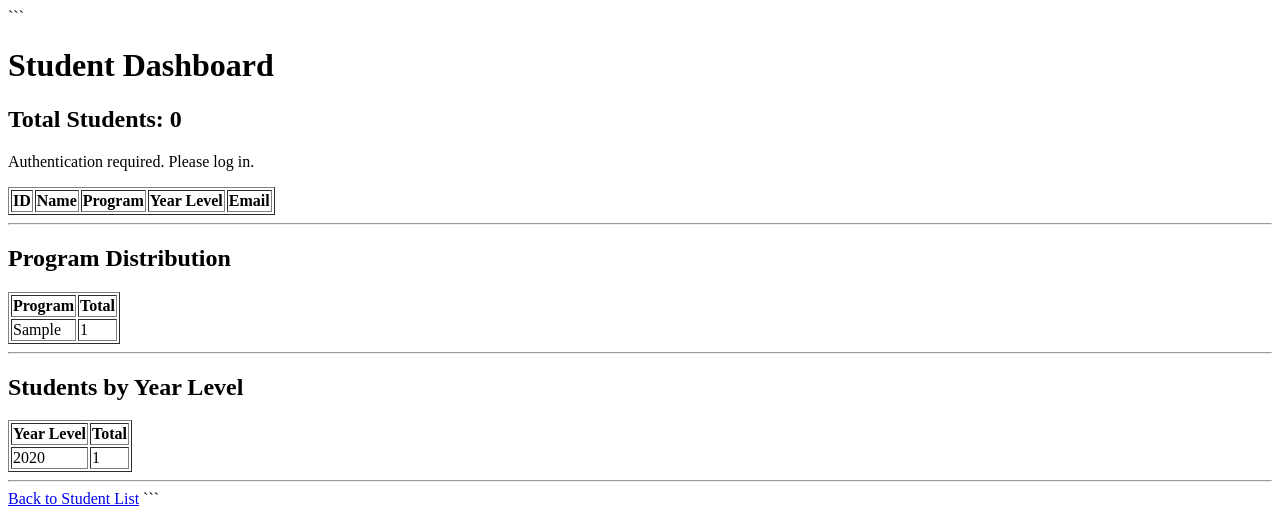
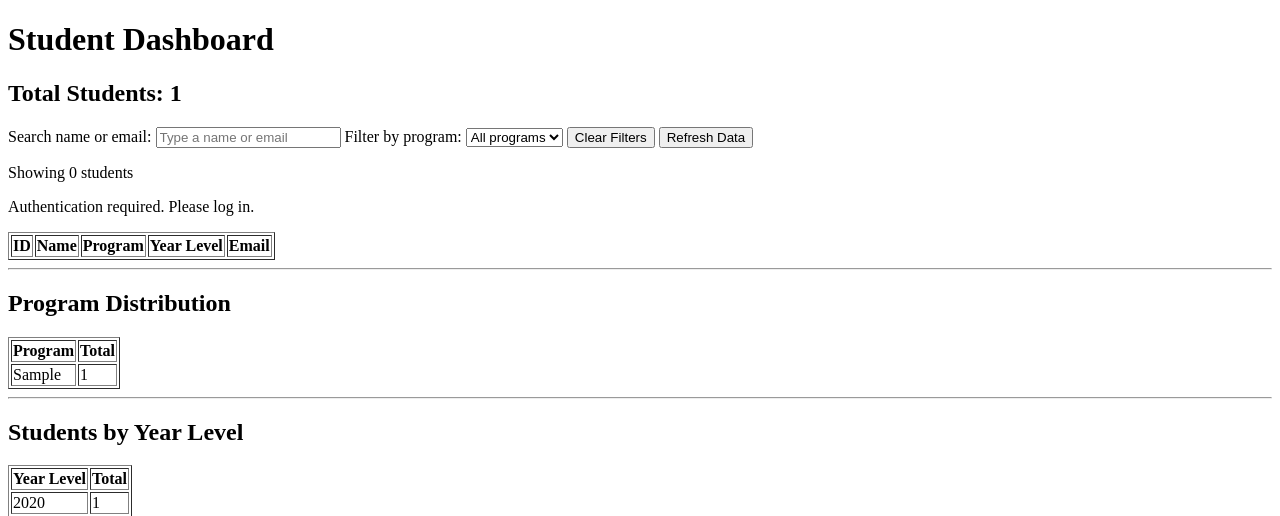
Before and after one commit to bvsaguidoua/BVS_DjangoWebApp, a Django app: page /registration/dashboard/ in a window 1280 px wide. Shown: the top 516 px of the page. Run offline with Django 5.2, Linux system fonts and the light colour scheme; tables that the repository leaves empty hold one stand-in row (values such as "Sample post"); lists and menus that the app fills with data are empty.

Commit message:
Complete Module 06 AJAX Student Dashboard Enhancement

````diff
--- a/registration/static/registration/js/student_dashboard.js
+++ b/registration/static/registration/js/student_dashboard.js
@@ -1,13 +1,21 @@
-async function loadStudents() {
+let allStudents = [];
+
+const searchInput = document.getElementById("student-search");
+const programFilter = document.getElementById("program-filter");
+const clearButton = document.getElementById("clear-filters");
+const refreshButton = document.getElementById("refresh-students");
+const resultCount = document.getElementById("result-count");
 const loadingMessage = document.getElementById("loading-message");
 const errorMessage = document.getElementById("error-message");
 const studentCount = document.getElementById("student-count");
 const tableBody = document.getElementById("student-table-body");
 
-    try {
+async function loadStudents() {
     loadingMessage.textContent = "Loading students...";
     errorMessage.textContent = "";
+    refreshButton.disabled = true;
 
+    try {
         const response = await fetch("/api/students/");
 
         if (!response.ok) {
@@ -20,42 +28,114 @@
 
         const data = await response.json();
 
-        console.log(data);
-
+        allStudents = data.students;
         studentCount.textContent = data.count;
 
-        tableBody.innerHTML = "";
+        populateProgramFilter();
+        renderStudents();
 
-        if (data.students.length === 0) {
-            tableBody.innerHTML = `
-                <tr>
-                    <td colspan="5">No students found.</td>
-                </tr>
-            `;
+        loadingMessage.textContent = "";
+    } catch (error) {
+        loadingMessage.textContent = "";
+        errorMessage.textContent = error.message;
+        console.error("Student loading error:", error);
+    } finally {
+        refreshButton.disabled = false;
+    }
+}
+
+function populateProgramFilter() {
+    const selectedProgram = programFilter.value;
+
+    const programs = [...new Set(
+        allStudents
+            .map(student => student.program)
+            .filter(Boolean)
+    )].sort();
+
+    programFilter.replaceChildren();
+
+    const allOption = document.createElement("option");
+    allOption.value = "";
+    allOption.textContent = "All programs";
+    programFilter.appendChild(allOption);
+
+    programs.forEach(program => {
+        const option = document.createElement("option");
+        option.value = program;
+        option.textContent = program;
+        programFilter.appendChild(option);
+    });
+
+    if (programs.includes(selectedProgram)) {
+        programFilter.value = selectedProgram;
+    }
+}
+
+function renderStudents() {
+    const searchTerm = searchInput.value.trim().toLowerCase();
+    const selectedProgram = programFilter.value;
+
+    const filteredStudents = allStudents.filter(student => {
+        const name = (student.student_name || "").toLowerCase();
+        const email = (student.email || "").toLowerCase();
+
+        const matchesSearch =
+            name.includes(searchTerm) ||
+            email.includes(searchTerm);
+
+        const matchesProgram =
+            selectedProgram === "" ||
+            student.program === selectedProgram;
+
+        return matchesSearch && matchesProgram;
+    });
+
+    tableBody.replaceChildren();
+
+    if (filteredStudents.length === 0) {
+        const row = document.createElement("tr");
+        const cell = document.createElement("td");
+
+        cell.colSpan = 5;
+        cell.textContent = "No matching Student records found.";
+
+        row.appendChild(cell);
+        tableBody.appendChild(row);
     } else {
-            data.students.forEach(student => {
+        filteredStudents.forEach(student => {
             const row = document.createElement("tr");
 
-                row.innerHTML = `
-                    <td>${student.id}</td>
-                    <td>${student.student_name}</td>
-                    <td>${student.program}</td>
-                    <td>${student.year_level}</td>
-                    <td>${student.email}</td>
-                `;
+            [
+                student.id,
+                student.student_name,
+                student.program,
+                student.year_level,
+                student.email
+            ].forEach(value => {
+                const cell = document.createElement("td");
+                cell.textContent = value ?? "";
+                row.appendChild(cell);
+            });
 
             tableBody.appendChild(row);
         });
     }
 
-        loadingMessage.textContent = "";
-
-    } catch (error) {
-        loadingMessage.textContent = "";
-        errorMessage.textContent = error.message;
-
-        console.error("Student loading error:", error);
-    }
+    resultCount.textContent =
+        `Showing ${filteredStudents.length} of ${allStudents.length} students`;
 }
 
+searchInput.addEventListener("input", renderStudents);
+
+programFilter.addEventListener("change", renderStudents);
+
+clearButton.addEventListener("click", () => {
+    searchInput.value = "";
+    programFilter.value = "";
+    renderStudents();
+});
+
+refreshButton.addEventListener("click", loadStudents);
+
 loadStudents();
--- a/registration/templates/registration/student_dashboard.html
+++ b/registration/templates/registration/student_dashboard.html
@@ -1,7 +1,6 @@
 {% load static %}
 
 <!DOCTYPE html>
-
 <html>
 
 <head>
@@ -10,18 +9,29 @@
 
 <body>
 
-```
     <h1>Student Dashboard</h1>
 
-<h2>
-    Total Students:
-    <span id="student-count">0</span>
-</h2>
+    <h2>Total Students: <span id="student-count">{{ total_students }}</span></h2>
 
-<p id="loading-message">Loading students...</p>
+    <section>
+        <label for="student-search">Search name or email:</label>
+        <input type="search" id="student-search" placeholder="Type a name or email">
+
+        <label for="program-filter">Filter by program:</label>
+        <select id="program-filter">
+            <option value="">All programs</option>
+        </select>
+
+        <button type="button" id="clear-filters">Clear Filters</button>
+        <button type="button" id="refresh-students">Refresh Data</button>
+    </section>
+
+    <p id="result-count" aria-live="polite">Showing 0 students</p>
+
+    <p id="loading-message"></p>
     <p id="error-message"></p>
 
-<table border="1" id="student-table">
+    <table border="1">
         <thead>
             <tr>
                 <th>ID</th>
@@ -31,6 +41,7 @@
                 <th>Email</th>
             </tr>
         </thead>
+
         <tbody id="student-table-body">
         </tbody>
     </table>
@@ -55,7 +66,6 @@
             <td colspan="2">No program data available.</td>
         </tr>
         {% endfor %}
-
     </table>
 
     <hr>
@@ -78,7 +88,6 @@
             <td colspan="2">No year-level data available.</td>
         </tr>
         {% endfor %}
-
     </table>
 
     <hr>
@@ -86,7 +95,6 @@
     <a href="{% url 'student_list' %}">Back to Student List</a>
 
     <script src="{% static 'registration/js/student_dashboard.js' %}"></script>
-```
 
 </body>
 
````
Lines whose indentation alone changed are shown as unchanged.
